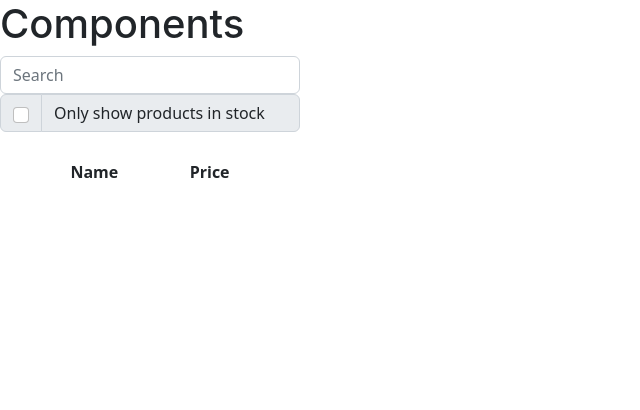
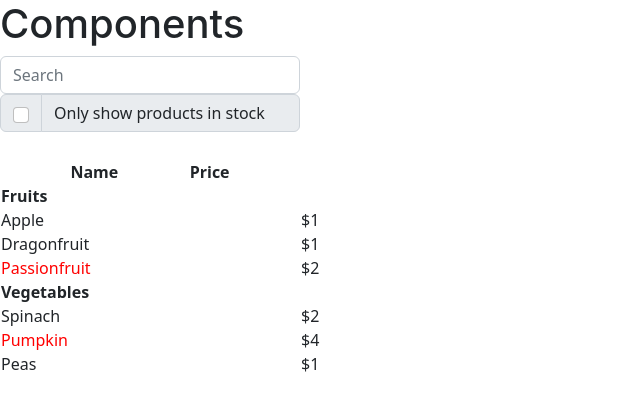
Before and after one commit to Drew-L-Nelson/BetaDocsLearning1, a React (Create React App) app: page / in a window 1280 px wide. Shown: the top 410 px of the page, without its empty margins (0-640 px from the left). Built offline with nearby package versions, Linux system fonts and the light colour scheme.

Commit message:
4 files modified

```diff
--- a/src/App.js
+++ b/src/App.js
@@ -1,6 +1,5 @@
 import React from "react";
 import "./style.css";
-import { useState } from 'react';
 import FilterableProductTable from './FilterableProductTable';
 
 const PRODUCTS = [
--- a/src/FilterableProductTable.js
+++ b/src/FilterableProductTable.js
@@ -1,12 +1,13 @@
 import React from 'react';
 import SearchBar from './SearchBar';
 import ProductTable from './ProductTable';
+
 
 export default function FilterableProductTable({ products }) {
   return(
     <div>
       <SearchBar />
-      <ProductTable/>
+      <ProductTable products={products}/>
     </div>
   )
 };
--- a/src/ProductRow.js
+++ b/src/ProductRow.js
@@ -0,0 +1,15 @@
+import React from 'react';
+
+export default function ProductRow({ product }) {
+  const name = product.stocked ? product.name :
+    <span style={{ color: 'red' }}>
+      {product.name}
+    </span>
+
+    return (
+      <tr>
+        <td>{name}</td>
+        <td>{product.price}</td>
+      </tr>
+    )
+}
--- a/src/ProductTable.js
+++ b/src/ProductTable.js
@@ -1,25 +1,39 @@
 import React from 'react';
 import './style.css';
 import ProductCategoryRow from './ProductCategoryRow';
+import ProductRow from './ProductRow'
 
-export default function ProductTable() {
+export default function ProductTable({ products }) {
   const rows = [];
   let lastCategory = null;
 
-
-
-
-
+  products.forEach((p) => {
+    if (p.category !== lastCategory) {
+      rows.push(
+        <ProductCategoryRow
+          category={p.category}
+          key={p.category}
+        />
+      );
+    }
+    rows.push(
+      <ProductRow
+        product={p}
+        key={p.name}
+      />
+    )
+    lastCategory = p.category;
+  });
 
   return (
     <table>
       <thead>
-        <div className='name-price-div'>
+        <tr className='name-price-div'>
           <th>Name</th>
           <th>Price</th>
-        </div>
+        </tr>
       </thead>
-      {/* <tbody>{rows}</tbody> */}
+      <tbody>{rows}</tbody>
     </table>
   );
 }
```
